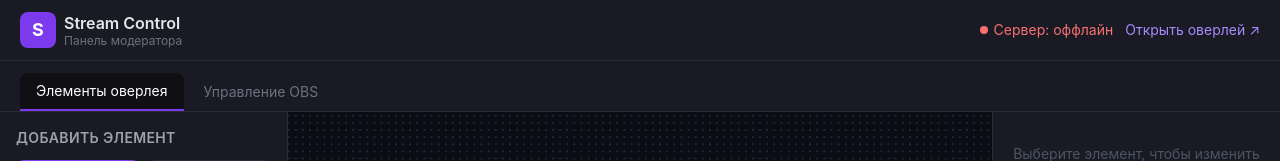
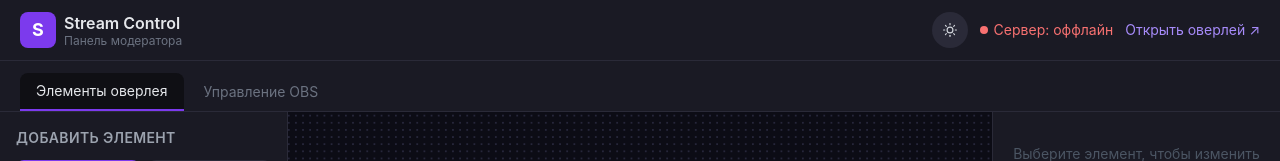
Before and after one commit to qmaximp/stream-control-2, a Next.js app: page /panel in a window 1280 px wide. Shown: the top 161 px of the page. Built offline with nearby package versions, Linux system fonts and the light colour scheme; no server answers.

Commit message:
Light/dark theme with smooth toggle, opacity slider fill fix

```diff
--- a/app/globals.css
+++ b/app/globals.css
@@ -2,18 +2,58 @@
 @tailwind components;
 @tailwind utilities;
 
-:root { color-scheme: dark; }
+/* Тёмная тема — значения по умолчанию (как было) */
+:root {
+  color-scheme: dark;
+  --c-bg: 15 15 20;          /* #0f0f14 */
+  --c-panel: 26 26 36;       /* #1a1a24 */
+  --c-accent: 124 58 237;    /* #7c3aed */
+  --c-accent-hover: 109 40 217; /* #6d28d9 */
+  --c-accent2: 167 139 250;  /* #a78bfa */
+  --c-border: 42 42 56;      /* #2a2a38 */
+  --c-on-bg: 255 255 255;    /* текст на подложке bg */
+  --c-text: #e5e7eb;
+  --c-canvas: #0c0c15;       /* фон рабочей зоны вокруг экрана */
+  --c-dot: #26263a;          /* точки рабочей зоны */
+  --c-sb-track: #14141c;
+  --c-sb-thumb: #2a2a38;
+  --c-sb-thumb-hover: #3a3a4a;
+}
+
+/* Светлая тема — приглушённая лавандовая палитра без пересвета */
+html.light {
+  color-scheme: light;
+  --c-bg: 222 219 232;       /* #dedbe8 */
+  --c-panel: 233 231 241;    /* #e9e7f1 */
+  --c-accent: 139 118 221;   /* #8b76dd */
+  --c-accent-hover: 122 101 209; /* #7a65d1 */
+  --c-accent2: 103 74 193;   /* #674ac1 */
+  --c-border: 200 195 218;   /* #c8c3da */
+  --c-on-bg: 63 58 96;       /* #3f3a60 */
+  --c-text: #38354e;
+  --c-canvas: 214 211 226;   /* #d6d3e2 */
+  --c-dot: #beb9d3;
+  --c-sb-track: #d6d3e4;
+  --c-sb-thumb: #c0bbd5;
+  --c-sb-thumb-hover: #aea9cd;
+}
+
 * { box-sizing: border-box; }
+/* Плавное переключение темы: класс вешается на <html> только на время анимации */
+html.theme-anim, html.theme-anim *, html.theme-anim *::before, html.theme-anim *::after {
+  transition: background-color .35s ease, color .35s ease, border-color .35s ease,
+    fill .35s ease, stroke .35s ease, box-shadow .35s ease, opacity .35s ease !important;
+}
 body {
   margin: 0;
   background: transparent;
-  color: #e5e7eb;
+  color: var(--c-text);
   font-family: -apple-system, BlinkMacSystemFont, 'Segoe UI', Roboto, sans-serif;
 }
 ::-webkit-scrollbar { width: 8px; height: 8px; }
-::-webkit-scrollbar-track { background: #14141c; }
-::-webkit-scrollbar-thumb { background: #2a2a38; border-radius: 4px; }
-::-webkit-scrollbar-thumb:hover { background: #3a3a4a; }
+::-webkit-scrollbar-track { background: var(--c-sb-track); }
+::-webkit-scrollbar-thumb { background: var(--c-sb-thumb); border-radius: 4px; }
+::-webkit-scrollbar-thumb:hover { background: var(--c-sb-thumb-hover); }
 .dragging { cursor: grabbing !important; user-select: none; }
 .handle { cursor: nwse-resize; }
 input[type="range"] {
@@ -31,7 +71,7 @@ input[type="range"]::-webkit-slider-thumb {
   height: 14px;
   border-radius: 50%;
   background: #fff;
-  border: 2px solid #7c3aed;
+  border: 2px solid rgb(var(--c-accent));
   box-shadow: 0 1px 4px rgba(0, 0, 0, 0.5);
   cursor: grab;
 }
@@ -41,6 +81,24 @@ input[type="range"]::-moz-range-thumb {
   height: 14px;
   border-radius: 50%;
   background: #fff;
-  border: 2px solid #7c3aed;
+  border: 2px solid rgb(var(--c-accent));
   cursor: grab;
 }
+
+/* Светлая тема: приглушаем серые оттенки, оставляя тёмную тему без изменений */
+html.light .text-gray-300 { color: #4b4763; }
+html.light .hover\:text-gray-300:hover { color: #4b4763; }
+html.light .text-gray-400 { color: #6b6785; }
+html.light .text-gray-500 { color: #8a86a3; }
+html.light .text-gray-600 { color: #a5a1bd; }
+html.light .bg-gray-600 { background: #c9c5dd; }
+html.light .hover\:bg-gray-600:hover { background: #dcd8ec; }
+html.light .hover\:text-white:hover { color: #3a3750; }
+html.light .hover\:bg-violet-700:hover { background: rgb(var(--c-accent-hover)); }
+html.light .bg-border.text-white { color: #443f66; }
+html.light .text-green-400 { color: #15803d; }
+html.light .bg-green-400 { background: #22c55e; }
+html.light .text-red-400 { color: #dc2626; }
+html.light .bg-red-400 { background: #ef4444; }
+html.light .hover\:bg-red-950\/40:hover { background: rgba(248, 113, 113, 0.15); }
+html.light .border-red-900\/50 { border-color: rgba(220, 38, 38, 0.3); }
--- a/app/layout.tsx
+++ b/app/layout.tsx
@@ -6,10 +6,15 @@ export const metadata: Metadata = {
   description: 'OBS Stream Control',
 }
 
+const themeInit = `try{if(localStorage.getItem('theme')==='light')document.documentElement.classList.add('light')}catch(e){}`
+
 export default function RootLayout({ children }: { children: React.ReactNode }) {
   return (
-    <html lang="ru">
-      <body>{children}</body>
+    <html lang="ru" suppressHydrationWarning>
+      <body>
+        <script dangerouslySetInnerHTML={{ __html: themeInit }} />
+        {children}
+      </body>
     </html>
   )
 }
--- a/components/PanelClient.tsx
+++ b/components/PanelClient.tsx
@@ -13,6 +13,7 @@ export default function PanelClient() {
   const [state, setState] = useState<SyncState>({ elements: [], canvasW: CANVAS_W, canvasH: CANVAS_H });
   const [connected, setConnected] = useState(false);
   const [tab, setTab] = useState<"elements" | "obs">("elements");
+  const [theme, setTheme] = useState<"dark" | "light">("dark");
   const [selectedId, setSelectedId] = useState<string | null>(null);
   const socketRef = useRef<Socket | null>(null);
   const [view, setView] = useState({ x: 0, y: 0, s: 0.3 });
@@ -62,6 +63,21 @@ export default function PanelClient() {
 
   const emit = useCallback((event: string, data?: any) => {
     socketRef.current?.emit(event, data);
+  }, []);
+
+  useEffect(() => {
+    setTheme(document.documentElement.classList.contains("light") ? "light" : "dark");
+  }, []);
+
+  const applyTheme = useCallback((next: "dark" | "light") => {
+    const root = document.documentElement;
+    const isLight = root.classList.contains("light");
+    if ((next === "light") === isLight) return;
+    setTheme(next);
+    root.classList.add("theme-anim");
+    root.classList.toggle("light", next === "light");
+    try { localStorage.setItem("theme", next); } catch {}
+    window.setTimeout(() => root.classList.remove("theme-anim"), 450);
   }, []);
 
   const updateElement = useCallback((id: string, partial: Partial<StreamElement>) => {
@@ -267,6 +283,12 @@ export default function PanelClient() {
         </div>
         <div className="flex-1" />
         <div className="flex items-center gap-3">
+          <button onClick={() => applyTheme(theme === "dark" ? "light" : "dark")}
+            title={theme === "dark" ? "Светлая тема" : "Тёмная тема"}
+            aria-label={theme === "dark" ? "Включить светлую тему" : "Включить тёмную тему"}
+            className={`w-9 h-9 rounded-full bg-border flex items-center justify-center transition-colors ${theme === "dark" ? "text-gray-300 hover:text-white" : "text-[#443f66] hover:text-[#3a3750]"}`}>
+            {theme === "dark" ? <SunIcon /> : <MoonIcon />}
+          </button>
           <span className={`flex items-center gap-1.5 text-sm ${connected ? "text-green-400" : "text-red-400"}`}>
             <span className={`w-2 h-2 rounded-full ${connected ? "bg-green-400" : "bg-red-400"}`} />
             {connected ? "Сервер: онлайн" : "Сервер: оффлайн"}
@@ -278,11 +300,11 @@ export default function PanelClient() {
       <div className="flex gap-1 px-5 pt-3 bg-panel border-b border-border">
         <button
           onClick={() => setTab("elements")}
-          className={`px-4 py-2 text-sm rounded-t-lg transition-colors ${tab === "elements" ? "bg-bg text-white border-b-2 border-accent" : "text-gray-500 hover:text-gray-300"}`}
+          className={`px-4 py-2 text-sm rounded-t-lg transition-colors ${tab === "elements" ? "bg-bg text-[color:var(--c-on-bg)] border-b-2 border-accent" : "text-gray-500 hover:text-gray-300"}`}
         >Элементы оверлея</button>
         <button
           onClick={() => setTab("obs")}
-          className={`px-4 py-2 text-sm rounded-t-lg transition-colors ${tab === "obs" ? "bg-bg text-white border-b-2 border-accent" : "text-gray-500 hover:text-gray-300"}`}
+          className={`px-4 py-2 text-sm rounded-t-lg transition-colors ${tab === "obs" ? "bg-bg text-[color:var(--c-on-bg)] border-b-2 border-accent" : "text-gray-500 hover:text-gray-300"}`}
         >Управление OBS</button>
       </div>
 
@@ -374,8 +396,8 @@ export default function PanelClient() {
               ref={viewportRef}
               className={`flex-1 relative overflow-hidden ${panning ? "cursor-grabbing" : ""}`}
               style={{
-                background: "#0c0c15",
-                backgroundImage: "radial-gradient(#26263a 1px, transparent 1px)",
+                background: "var(--c-canvas)",
+                backgroundImage: "radial-gradient(var(--c-dot) 1px, transparent 1px)",
                 backgroundSize: `${Math.max(4, 22 * view.s)}px ${Math.max(4, 22 * view.s)}px`,
                 backgroundPosition: `${view.x}px ${view.y}px`,
               }}
@@ -405,14 +427,14 @@ export default function PanelClient() {
                       style={{
                         left: el.x, top: el.y, width: el.width, height: el.height,
                         zIndex: el.zIndex, opacity: el.visible ? (el.opacity ?? 1) : 0.35,
-                        outline: selectedId === el.id ? `${2 / view.s}px solid #a78bfa` : undefined,
+                        outline: selectedId === el.id ? `${2 / view.s}px solid rgb(var(--c-accent2))` : undefined,
                       }}>
                       <PreviewElement el={el} scale={1} />
                       {selectedId === el.id && (["nw", "n", "ne", "e", "se", "s", "sw", "w"] as const).map((dir) => {
                         const cursors: Record<string, string> = { n: "ns-resize", s: "ns-resize", e: "ew-resize", w: "ew-resize", ne: "nesw-resize", sw: "nesw-resize", nw: "nwse-resize", se: "nwse-resize" };
                         const pos: React.CSSProperties = {
                           position: "absolute", width: hs, height: hs,
-                          background: "#a78bfa", border: `${2 / view.s}px solid #fff`,
+                          background: "rgb(var(--c-accent2))", border: `${2 / view.s}px solid #fff`,
                           borderRadius: 2, cursor: cursors[dir],
                         };
                         if (dir.includes("n")) pos.top = -hs / 2;
@@ -448,6 +470,26 @@ export default function PanelClient() {
         <ObsPanel />
       </div>
     </div>
+  );
+}
+
+function SunIcon() {
+  return (
+    <svg width="14" height="14" viewBox="0 0 24 24" fill="none" stroke="currentColor" strokeWidth="2" strokeLinecap="round" strokeLinejoin="round" aria-hidden="true">
+      <circle cx="12" cy="12" r="5" />
+      <line x1="12" y1="1" x2="12" y2="3" /><line x1="12" y1="21" x2="12" y2="23" />
+      <line x1="4.22" y1="4.22" x2="5.64" y2="5.64" /><line x1="18.36" y1="18.36" x2="19.78" y2="19.78" />
+      <line x1="1" y1="12" x2="3" y2="12" /><line x1="21" y1="12" x2="23" y2="12" />
+      <line x1="4.22" y1="19.78" x2="5.64" y2="18.36" /><line x1="18.36" y1="5.64" x2="19.78" y2="4.22" />
+    </svg>
+  );
+}
+
+function MoonIcon() {
+  return (
+    <svg width="14" height="14" viewBox="0 0 24 24" fill="none" stroke="currentColor" strokeWidth="2" strokeLinecap="round" strokeLinejoin="round" aria-hidden="true">
+      <path d="M21 12.79A9 9 0 1 1 11.21 3 7 7 0 0 0 21 12.79z" />
+    </svg>
   );
 }
 
@@ -534,10 +576,17 @@ function PropertyEditor({ el, update, emit }: { el: StreamElement; update: (part
       {(el.type === "image" || el.type === "video" || el.type === "gif" || el.type === "text") && (
         <div>
           <label className="text-xs text-gray-500 block mb-1">Прозрачность: {Math.round((el.opacity ?? 1) * 100)}%</label>
-          <input type="range" min={10} max={100} step={5} value={Math.round((el.opacity ?? 1) * 100)}
-            onChange={(e) => update({ opacity: Number(e.target.value) / 100 })}
-            className="w-full"
-            style={{ background: `linear-gradient(to right, #7c3aed ${Math.round((el.opacity ?? 1) * 100)}%, #2a2a38 ${Math.round((el.opacity ?? 1) * 100)}%)` }} />
+          {(() => {
+            // заливка заканчивается по центру кружка (кружок 14px) — не торчит на краях
+            const frac = ((Math.round((el.opacity ?? 1) * 100) - 10) / 90).toFixed(4);
+            const edge = `calc(7px + (100% - 14px) * ${frac})`;
+            return (
+              <input type="range" min={10} max={100} step={5} value={Math.round((el.opacity ?? 1) * 100)}
+                onChange={(e) => update({ opacity: Number(e.target.value) / 100 })}
+                className="w-full"
+                style={{ background: `linear-gradient(to right, rgb(var(--c-accent)) 0, rgb(var(--c-accent)) ${edge}, rgb(var(--c-border)) ${edge}, rgb(var(--c-border)) 100%)` }} />
+            );
+          })()}
         </div>
       )}
       {el.type === "text" && (
--- a/tailwind.config.ts
+++ b/tailwind.config.ts
@@ -1,6 +1,7 @@
 import type { Config } from 'tailwindcss'
 
 const config: Config = {
+  darkMode: 'class',
   content: [
     './app/**/*.{js,ts,jsx,tsx,mdx}',
     './components/**/*.{js,ts,jsx,tsx,mdx}',
@@ -8,11 +9,11 @@ const config: Config = {
   theme: {
     extend: {
       colors: {
-        bg: '#0f0f14',
-        panel: '#1a1a24',
-        accent: '#7c3aed',
-        accent2: '#a78bfa',
-        border: '#2a2a38',
+        bg: 'rgb(var(--c-bg) / <alpha-value>)',
+        panel: 'rgb(var(--c-panel) / <alpha-value>)',
+        accent: 'rgb(var(--c-accent) / <alpha-value>)',
+        accent2: 'rgb(var(--c-accent2) / <alpha-value>)',
+        border: 'rgb(var(--c-border) / <alpha-value>)',
       },
     },
   },
```
